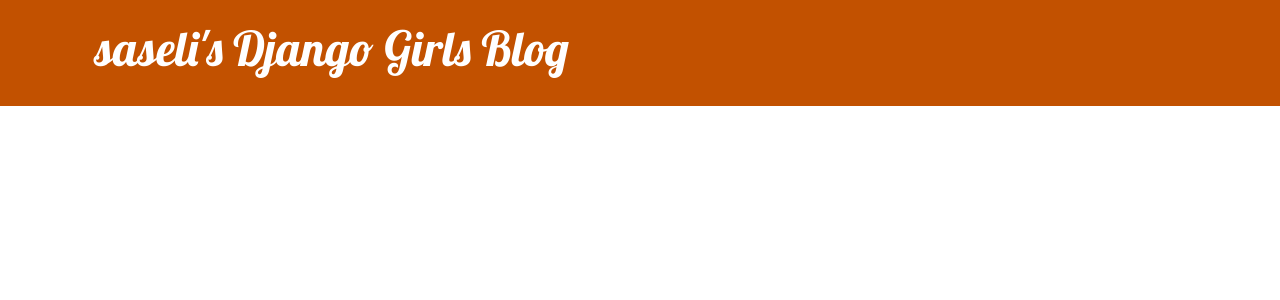
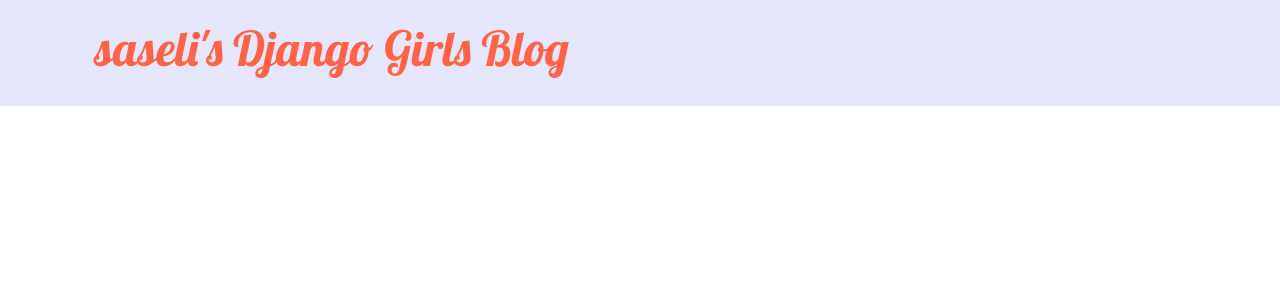
Before and after one commit to luisalisanne/djangogirls, a Django app: page / in a window 1280 px wide. Shown: the top 300 px of the page. Run offline with Django 3.2, Linux system fonts and the light colour scheme; data that the repository does not hold is empty.

Commit message:
Change css for testing

```diff
--- a/blog/static/css/blog.css
+++ b/blog/static/css/blog.css
@@ -1,5 +1,5 @@
 .page-header {
-	background-color: #c25100;
+	background-color: lavender;
 	margin-top: 0;
 	margin-bottom: 40px;
 	padding: 20px 20px 20px 40px;
@@ -9,7 +9,7 @@
 .page-header h1 a,
 .page-header h1 a:visited,
 .page-header h1 a:active {
-	color: #ffffff;
+	color: tomato;
 	font-size: 36pt;
 	text-decoration: none;
 }
```
